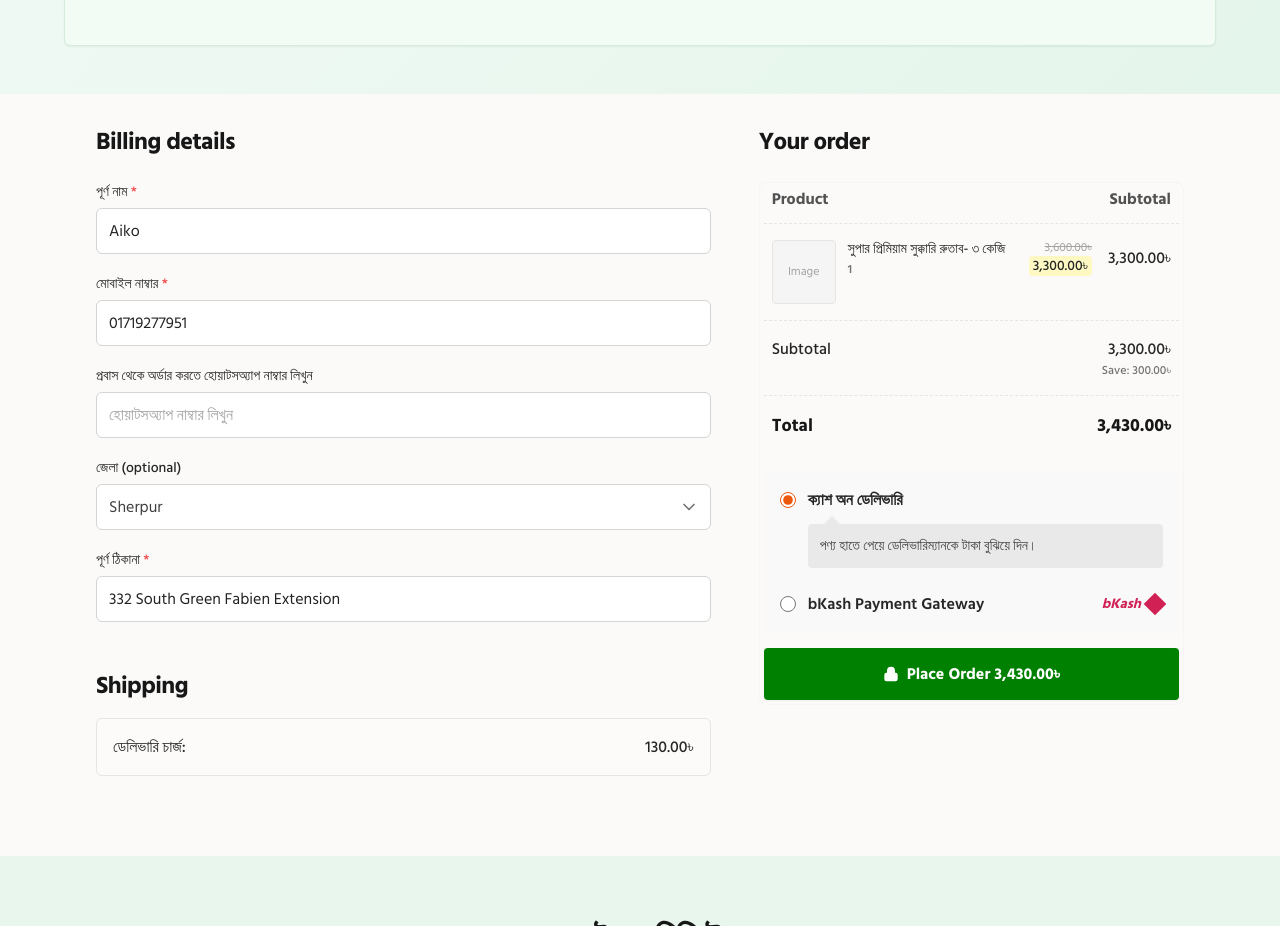
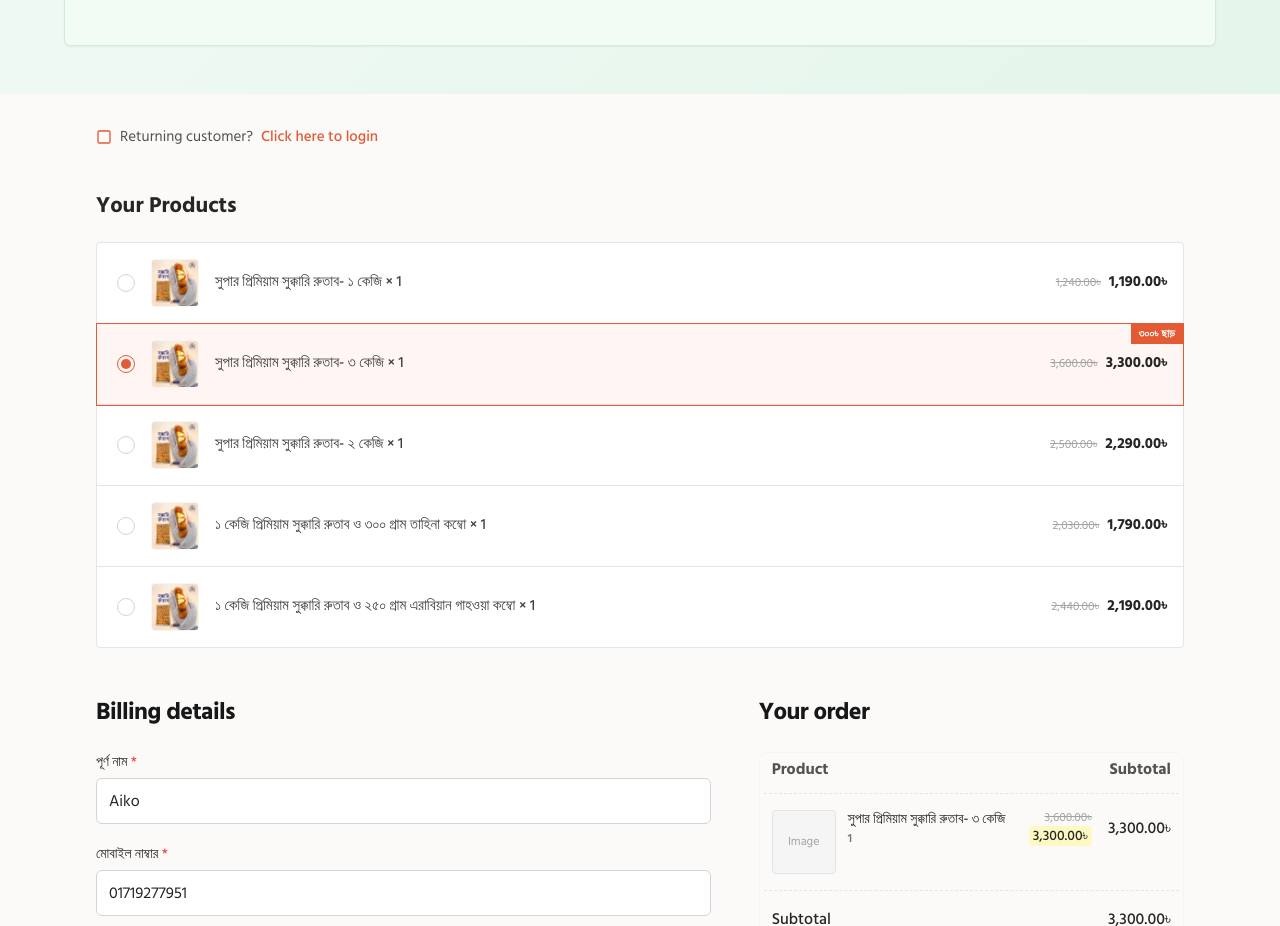
Before and after one commit to Alok4D/arabian-store-frontend, a Next.js app: page / in a window 1280 px wide. Shown: the part 1280-2206 px from the top of the page. Built offline with nearby package versions, Linux system fonts and the light colour scheme.

Commit message:
feat: implement checkout page component and floating contact utility

```diff
--- a/src/app/(landing)/components/CheckoutPage.tsx
+++ b/src/app/(landing)/components/CheckoutPage.tsx
@@ -1,9 +1,124 @@
-import { Lock, ChevronDown } from 'lucide-react';
+"use client";
+
+import React, { useState } from 'react';
+import { Lock, ChevronDown, Square } from 'lucide-react';
 
 export default function CheckoutPage() {
+  const [showLogin, setShowLogin] = useState(false);
+  const [selectedProduct, setSelectedProduct] = useState('3kg');
+
+  const products = [
+    { id: '1kg', name: 'সুপার প্রিমিয়াম সুক্কারি রুতাব- ১ কেজি × 1', originalPrice: '1,240.00৳', price: '1,190.00৳' },
+    { id: '3kg', name: 'সুপার প্রিমিয়াম সুক্কারি রুতাব- ৩ কেজি × 1', originalPrice: '3,600.00৳', price: '3,300.00৳', tag: '৩০০৳ ছাড়' },
+    { id: '2kg', name: 'সুপার প্রিমিয়াম সুক্কারি রুতাব- ২ কেজি × 1', originalPrice: '2,500.00৳', price: '2,290.00৳' },
+    { id: 'combo1', name: '১ কেজি প্রিমিয়াম সুক্কারি রুতাব ও ৩০০ গ্রাম তাহিনা কম্বো × 1', originalPrice: '2,030.00৳', price: '1,790.00৳' },
+    { id: 'combo2', name: '১ কেজি প্রিমিয়াম সুক্কারি রুতাব ও ২৫০ গ্রাম এরাবিয়ান গাহওয়া কম্বো × 1', originalPrice: '2,440.00৳', price: '2,190.00৳' },
+  ];
+
   return (
     <div className="px-4 py-8 md:px-12 lg:px-24 text-[#222222]">
       <div className="mx-auto max-w-7xl">
+
+        {/* Login Toggle Section */}
+        <div className="mb-10">
+          <div className="text-[#515151] flex items-center gap-2 text-[15px]">
+            <Square className="w-4 h-4 text-[#e35a34]" />
+            <span>Returning customer?</span>
+            <button
+              onClick={() => setShowLogin(!showLogin)}
+              className="text-[#e35a34] hover:text-[#d14f2e] transition-colors font-medium"
+            >
+              Click here to login
+            </button>
+          </div>
+
+          {/* Expandable Login Form */}
+          {showLogin && (
+            <div className="mt-6 border border-[#e5e5e5] p-6 lg:p-8 text-[#515151] animate-in fade-in slide-in-from-top-2 duration-300 rounded-sm shadow-xs">
+              <p className="mb-6 text-[15px]">
+                If you have shopped with us before, please enter your details below. If you are a new customer, please proceed to the Billing section.
+              </p>
+
+              <div className="grid grid-cols-1 md:grid-cols-2 gap-6 mb-4">
+                <div>
+                  <label className="block text-[14px] font-semibold mb-2">
+                    Username or email <span className="text-[#e35a34]">*</span>
+                  </label>
+                  <input
+                    type="text"
+                    className="w-full border border-[#e5e5e5] rounded-sm px-3 py-2.5 outline-none focus:border-[#e35a34] transition-colors"
+                  />
+                </div>
+                <div>
+                  <label className="block text-[14px] font-semibold mb-2">
+                    Password <span className="text-[#e35a34]">*</span>
+                  </label>
+                  <input
+                    type="password"
+                    className="w-full border border-[#e5e5e5] rounded-sm px-3 py-2.5 outline-none focus:border-[#e35a34] transition-colors"
+                  />
+                </div>
+              </div>
+
+              <div className="mb-4 mt-2">
+                <label className="inline-flex items-center gap-2 cursor-pointer text-[14px]">
+                  <input type="checkbox" className="accent-[#e35a34] w-3.5 h-3.5 border-[#e5e5e5]" />
+                  Remember me
+                </label>
+              </div>
+
+              <button className="w-full bg-[#e35a34] hover:bg-[#d14f2e] text-white py-2.5 font-semibold rounded-sm transition-colors text-[15px]">
+                Login
+              </button>
+
+              <div className="mt-4 text-right">
+                <a href="#" className="text-[#e35a34] hover:text-[#d14f2e] text-[14px] transition-colors">Lost your password?</a>
+              </div>
+
+            </div>
+          )}
+        </div>
+
+        {/* Your Products Section */}
+        <div className="mb-12">
+          <h2 className="text-[22px] font-bold text-neutral-800 mb-5">Your Products</h2>
+          <div className="border border-neutral-200 rounded-sm bg-white">
+            {products.map((product, index) => {
+              const isSelected = selectedProduct === product.id;
+              return (
+                <div
+                  key={product.id}
+                  onClick={() => setSelectedProduct(product.id)}
+                  className={`relative flex items-center gap-3 md:gap-4 p-3 md:p-4 cursor-pointer transition-all ${
+                    isSelected ? 'bg-[#fff6f3] outline outline-1 outline-[#e35a34] z-10' : 'hover:bg-neutral-50'
+                  } ${index !== products.length - 1 ? 'border-b border-neutral-200' : ''}`}
+                >
+                  {isSelected && product.tag && (
+                    <div className="absolute top-0 right-0 bg-[#e35a34] text-white text-[11px] font-bold px-2 py-0.5">
+                      {product.tag}
+                    </div>
+                  )}
+                  <div className="flex items-center justify-center ml-1">
+                    <div className={`w-[18px] h-[18px] rounded-full border flex items-center justify-center ${isSelected ? 'border-[#e35a34]' : 'border-neutral-300'}`}>
+                      {isSelected && <div className="w-[10px] h-[10px] rounded-full bg-[#e35a34]" />}
+                    </div>
+                  </div>
+                  <div className="w-10 h-10 md:w-12 md:h-12 flex-shrink-0 bg-white rounded flex items-center justify-center overflow-hidden border border-neutral-100">
+                    <img src="/banner-img/product-banner.webp" alt="Product" className="w-full h-full object-cover" />
+                  </div>
+                  <div className="flex-1 text-[13px] md:text-[15px] font-medium text-neutral-700 leading-snug">
+                    {product.name}
+                  </div>
+                  <div className="text-right text-[13px] md:text-[15px]">
+                    <span className="text-neutral-400 line-through text-[11px] md:text-xs mr-1 md:mr-2">{product.originalPrice}</span>
+                    <span className="font-bold text-neutral-800">{product.price}</span>
+                  </div>
+                </div>
+              );
+            })}
+          </div>
+        </div>
+
         <div className="grid grid-cols-1 gap-12 lg:grid-cols-12">
 
           {/* LEFT COLUMN: Billing & Shipping */}
```
Also changed, not shown: src/app/(landing)/components/FloatingContact.tsx (+39 -33 lines).
